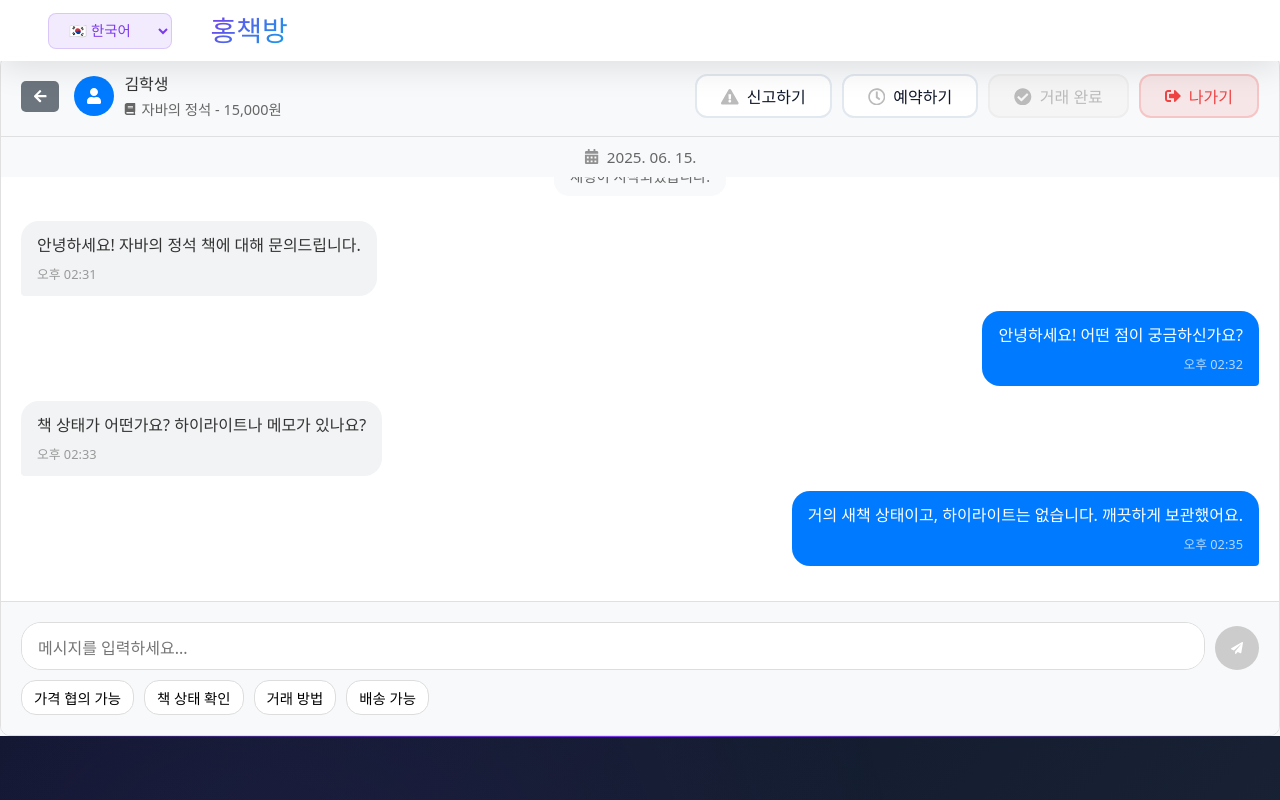
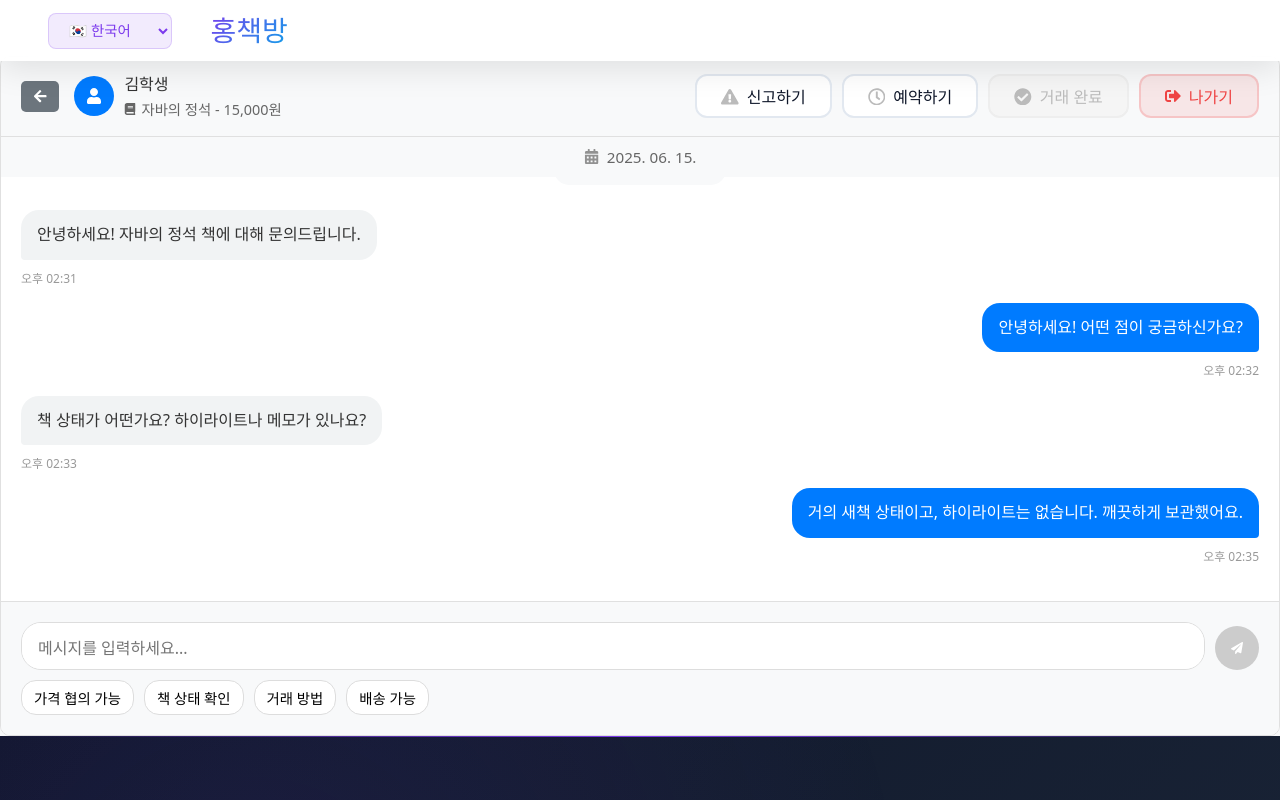
Before and after one commit to HongikBookStore/HongBookStore, a React (Vite) app in the folder src/main/frontend/: page /chat/1 in a window 1280 px wide. Shown: the top 800 px of the page. Built offline with nearby package versions, Linux system fonts and the light colour scheme.

Commit message:
채팅방 UI 수정

```diff
--- a/src/main/frontend/src/pages/Chat/ChatRoom.jsx
+++ b/src/main/frontend/src/pages/Chat/ChatRoom.jsx
@@ -218,10 +218,18 @@ const Message = styled.div`
 `;
 
 const MessageTime = styled.div`
-  font-size: 0.8rem;
-  color: ${props => props.isOwn ? 'rgba(255,255,255,0.7)' : '#999'};
-  margin-top: 5px;
-  text-align: ${props => props.isOwn ? 'right' : 'left'};
+  font-size: 0.75rem;
+  color: #999;
+  margin-top: 4px;
+  white-space: nowrap;
+
+  ${props => props.isOwn ? `
+    align-self: flex-end;
+    text-align: right;
+  ` : `
+    align-self: flex-start;
+    text-align: left;
+  `}
 `;
 
 const SystemMessage = styled.div`
@@ -783,12 +791,14 @@ const ChatRoom = () => {
                 {message.type === 'system' ? (
                   <SystemMessage className={message.cancel ? 'cancel' : ''}>{message.content}</SystemMessage>
                 ) : (
-                  <Message isOwn={message.sender === 'own'}>
-                    {message.content}
+                  <>
+                    <Message isOwn={message.sender === 'own'}>
+                      {message.content}
+                    </Message>
                     <MessageTime isOwn={message.sender === 'own'}>
                       {formatTime(message.timestamp)}
                     </MessageTime>
-                  </Message>
+                  </>
                 )}
               </MessageGroup>
             ))
```
